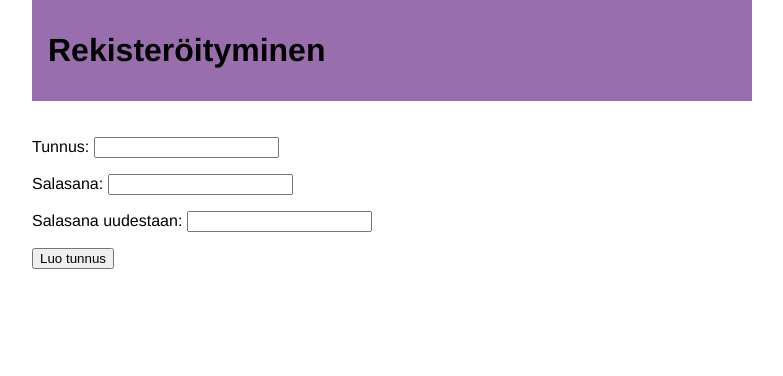
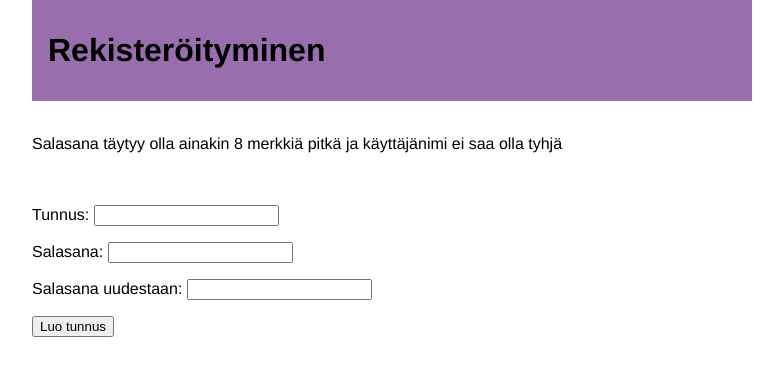
Before and after one commit to lahgit/opetussovellus, a Flask app: page /register in a window 1280 px wide. Shown: the top 376 px of the page, without its empty margins (248-1031 px from the left). Run offline with Flask 3, Linux system fonts and the light colour scheme.

Commit message:
Added password checks

```diff
--- a/routes.py
+++ b/routes.py
@@ -262,6 +262,16 @@ def register():
         username = request.form["username"]
         password1 = request.form["password1"]
         password2 = request.form["password2"]
+
+        if len(password2) < 8:
+            return render_template("error.html", message="Salasana on liian lyhyt")
+
+
+        if len(username) == 0:
+            return render_template("error.html", message="Käyttäjänimi ei saa olla tyhjä")
+
+
+
         if password1 != password2:
             return render_template("error.html", message="Salasanat eroavat")
         if users.register(username, password1):
--- a/templates/register.html
+++ b/templates/register.html
@@ -22,6 +22,8 @@
           </nav>
         </div>
 <br>
+<p>Salasana täytyy olla ainakin 8 merkkiä pitkä ja käyttäjänimi ei saa olla tyhjä</p>
+<br>
 <br>
 
 <form action="/register" method="post">
```
